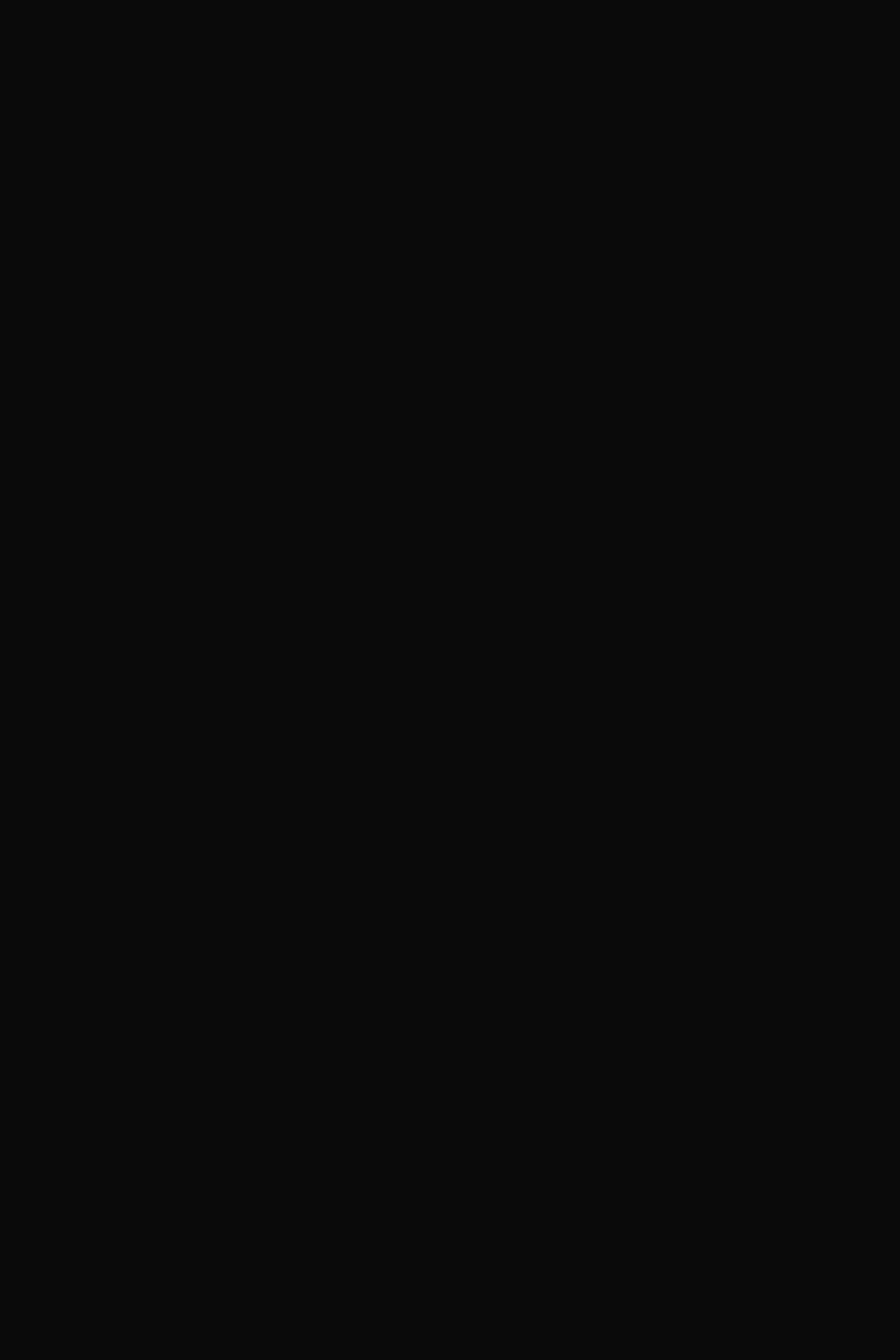
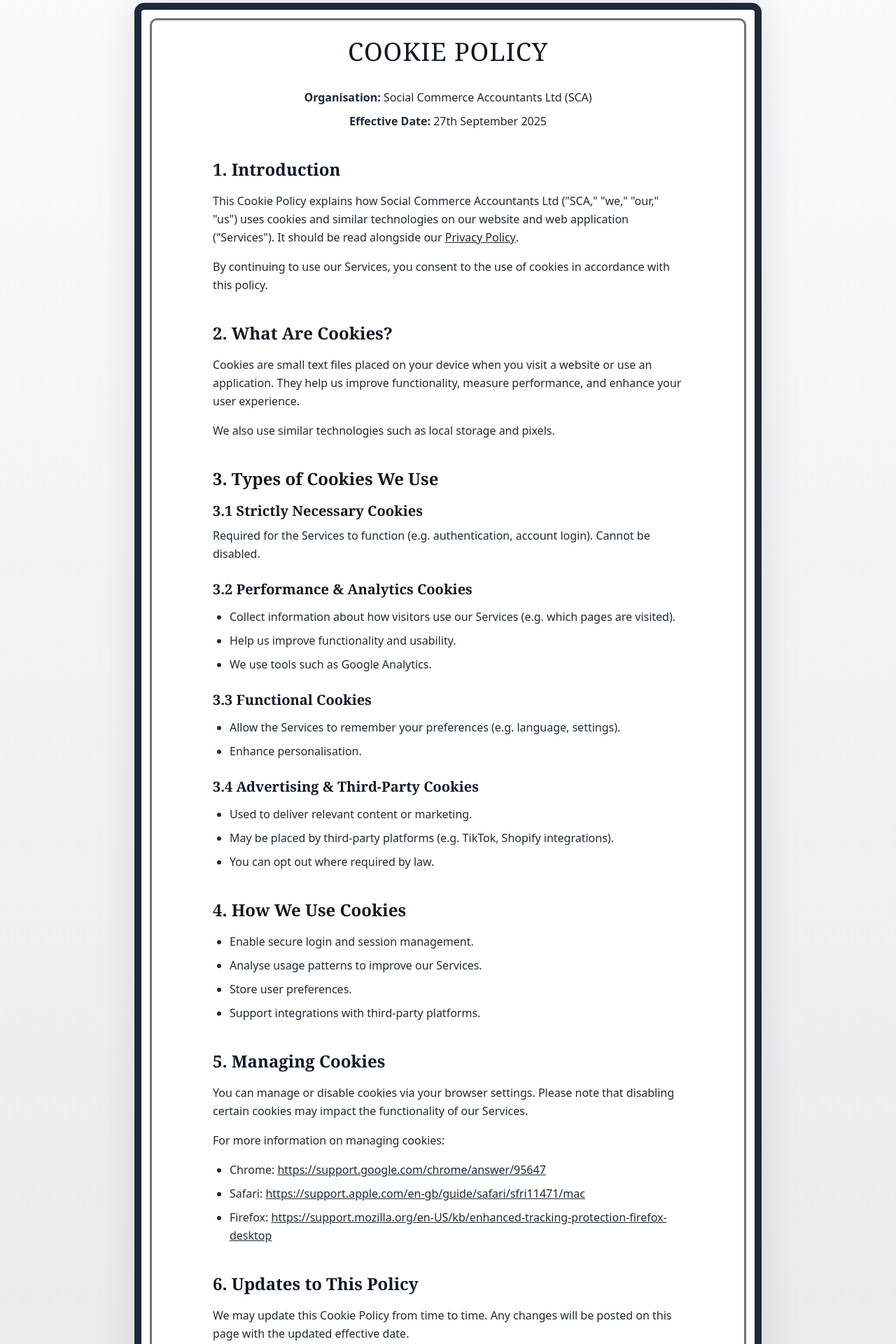
Before and after one commit to Khizer30/cazza-website, a Next.js app: page /cookie-policy in a window 1280 px wide. Shown: the part 60-1980 px from the top of the page at 70% size. Before the commit the page ends 800 px from the top, so only its background shows below. Built offline with nearby package versions, Linux system fonts and the light colour scheme.

Commit message:
Cookie Policy Added

```diff
--- a/app/cookie-policy/page.tsx
+++ b/app/cookie-policy/page.tsx
@@ -1,5 +1,196 @@
 import type { ReactNode } from "react";
+import Link from "next/link";
+import { LINKS } from "@lib/links";
 
-export default function Page(): ReactNode {
-  return <></>;
+export default function CookiePolicyPage(): ReactNode {
+  return (
+    <div className="min-h-screen bg-background flex flex-col">
+      <main className="grow bg-linear-to-b from-gray-50 to-gray-200 py-16 flex items-center justify-center">
+        <div className="relative bg-white max-w-4xl mx-4 w-full border-10 border-gray-800 rounded-xl shadow-[0_0_60px_rgba(0,0,0,0.1)] p-10">
+          <div className="absolute inset-3 border-[3px] border-gray-500 rounded-lg pointer-events-none" />
+
+          <h1 className="text-4xl font-serif text-gray-900 mb-8 text-center uppercase tracking-wide">Cookie Policy</h1>
+
+          <div className="space-y-10 text-gray-800 leading-relaxed max-w-2xl mx-auto relative z-10">
+            <section className="space-y-2 text-center">
+              <p>
+                <strong>Organisation:</strong> Social Commerce Accountants Ltd (SCA)
+              </p>
+              <p>
+                <strong>Effective Date:</strong> 27th September 2025
+              </p>
+            </section>
+
+            <section className="space-y-4">
+              <h2 className="text-2xl font-semibold font-serif text-gray-900">1. Introduction</h2>
+              <p>
+                This Cookie Policy explains how Social Commerce Accountants Ltd (&quot;SCA,&quot; &quot;we,&quot;
+                &quot;our,&quot; &quot;us&quot;) uses cookies and similar technologies on our website and web
+                application (&quot;Services&quot;). It should be read alongside our{" "}
+                <Link href={LINKS.privacyPolicy} className="underline hover:text-gray-900 font-medium">
+                  Privacy Policy
+                </Link>
+                .
+              </p>
+              <p>
+                By continuing to use our Services, you consent to the use of cookies in accordance with this policy.
+              </p>
+            </section>
+
+            <section className="space-y-4">
+              <h2 className="text-2xl font-semibold font-serif text-gray-900">2. What Are Cookies?</h2>
+              <p>
+                Cookies are small text files placed on your device when you visit a website or use an application. They
+                help us improve functionality, measure performance, and enhance your user experience.
+              </p>
+              <p>We also use similar technologies such as local storage and pixels.</p>
+            </section>
+
+            <section className="space-y-4">
+              <h2 className="text-2xl font-semibold font-serif text-gray-900">3. Types of Cookies We Use</h2>
+
+              <div className="space-y-6">
+                <CookieType
+                  title="3.1 Strictly Necessary Cookies"
+                  description="Required for the Services to function (e.g. authentication, account login). Cannot be disabled."
+                />
+                <CookieType
+                  title="3.2 Performance & Analytics Cookies"
+                  items={[
+                    "Collect information about how visitors use our Services (e.g. which pages are visited).",
+                    "Help us improve functionality and usability.",
+                    "We use tools such as Google Analytics."
+                  ]}
+                />
+                <CookieType
+                  title="3.3 Functional Cookies"
+                  items={[
+                    "Allow the Services to remember your preferences (e.g. language, settings).",
+                    "Enhance personalisation."
+                  ]}
+                />
+                <CookieType
+                  title="3.4 Advertising & Third-Party Cookies"
+                  items={[
+                    "Used to deliver relevant content or marketing.",
+                    "May be placed by third-party platforms (e.g. TikTok, Shopify integrations).",
+                    "You can opt out where required by law."
+                  ]}
+                />
+              </div>
+            </section>
+
+            <section className="space-y-4">
+              <h2 className="text-2xl font-semibold font-serif text-gray-900">4. How We Use Cookies</h2>
+              <ul className="list-disc pl-6 space-y-2">
+                <li>Enable secure login and session management.</li>
+                <li>Analyse usage patterns to improve our Services.</li>
+                <li>Store user preferences.</li>
+                <li>Support integrations with third-party platforms.</li>
+              </ul>
+            </section>
+
+            <section className="space-y-4">
+              <h2 className="text-2xl font-semibold font-serif text-gray-900">5. Managing Cookies</h2>
+              <p>
+                You can manage or disable cookies via your browser settings. Please note that disabling certain cookies
+                may impact the functionality of our Services.
+              </p>
+              <p>For more information on managing cookies:</p>
+              <ul className="list-disc pl-6 space-y-2 wrap-break-word">
+                <li>
+                  Chrome:{" "}
+                  <Link
+                    href="https://support.google.com/chrome/answer/95647"
+                    target="_blank"
+                    rel="noopener noreferrer"
+                    className="underline hover:text-gray-900"
+                  >
+                    https://support.google.com/chrome/answer/95647
+                  </Link>
+                </li>
+                <li>
+                  Safari:{" "}
+                  <Link
+                    href="https://support.apple.com/en-gb/guide/safari/sfri11471/mac"
+                    target="_blank"
+                    rel="noopener noreferrer"
+                    className="underline hover:text-gray-900"
+                  >
+                    https://support.apple.com/en-gb/guide/safari/sfri11471/mac
+                  </Link>
+                </li>
+                <li>
+                  Firefox:{" "}
+                  <Link
+                    href="https://support.mozilla.org/en-US/kb/enhanced-tracking-protection-firefox-desktop"
+                    target="_blank"
+                    rel="noopener noreferrer"
+                    className="underline hover:text-gray-900"
+                  >
+                    https://support.mozilla.org/en-US/kb/enhanced-tracking-protection-firefox-desktop
+                  </Link>
+                </li>
+              </ul>
+            </section>
+
+            <section className="space-y-4">
+              <h2 className="text-2xl font-semibold font-serif text-gray-900">6. Updates to This Policy</h2>
+              <p>
+                We may update this Cookie Policy from time to time. Any changes will be posted on this page with the
+                updated effective date.
+              </p>
+            </section>
+
+            <section className="space-y-4">
+              <h2 className="text-2xl font-semibold font-serif text-gray-900">7. Contact</h2>
+              <p>If you have any questions about our use of cookies, please contact:</p>
+              <div className="space-y-2 border-l-4 border-gray-200 pl-4 py-1">
+                <p>
+                  <strong>Data Protection Officer (DPO):</strong> Samuel Hoye
+                </p>
+                <p>Social Commerce Accountants Ltd</p>
+                <p>Unit D2, Office 2, The Maltings, Sawbridgeworth, CM21 9JX</p>
+                <p>
+                  Email:{" "}
+                  <Link
+                    href="mailto:sam@socialcommerceaccountants.com"
+                    className="underline hover:text-gray-900 font-medium"
+                  >
+                    sam@socialcommerceaccountants.com
+                  </Link>
+                </p>
+              </div>
+            </section>
+          </div>
+
+          <div className="mt-16 text-center text-gray-500 italic text-sm border-t border-gray-100 pt-8">
+            <p>Issued by Social Commerce Accountants Ltd • Protecting Your Data with Integrity</p>
+          </div>
+        </div>
+      </main>
+    </div>
+  );
 }
+
+interface Cookie {
+  title: string;
+  description?: string;
+  items?: string[];
+}
+
+function CookieType({ title, description, items }: Cookie): ReactNode {
+  return (
+    <div>
+      <h3 className="text-xl font-semibold font-serif text-gray-900">{title}</h3>
+      {description && <p className="mt-2">{description}</p>}
+      {items && (
+        <ul className="list-disc pl-6 mt-3 space-y-2">
+          {items.map((item, index) => (
+            <li key={index}>{item}</li>
+          ))}
+        </ul>
+      )}
+    </div>
+  );
+}
```
